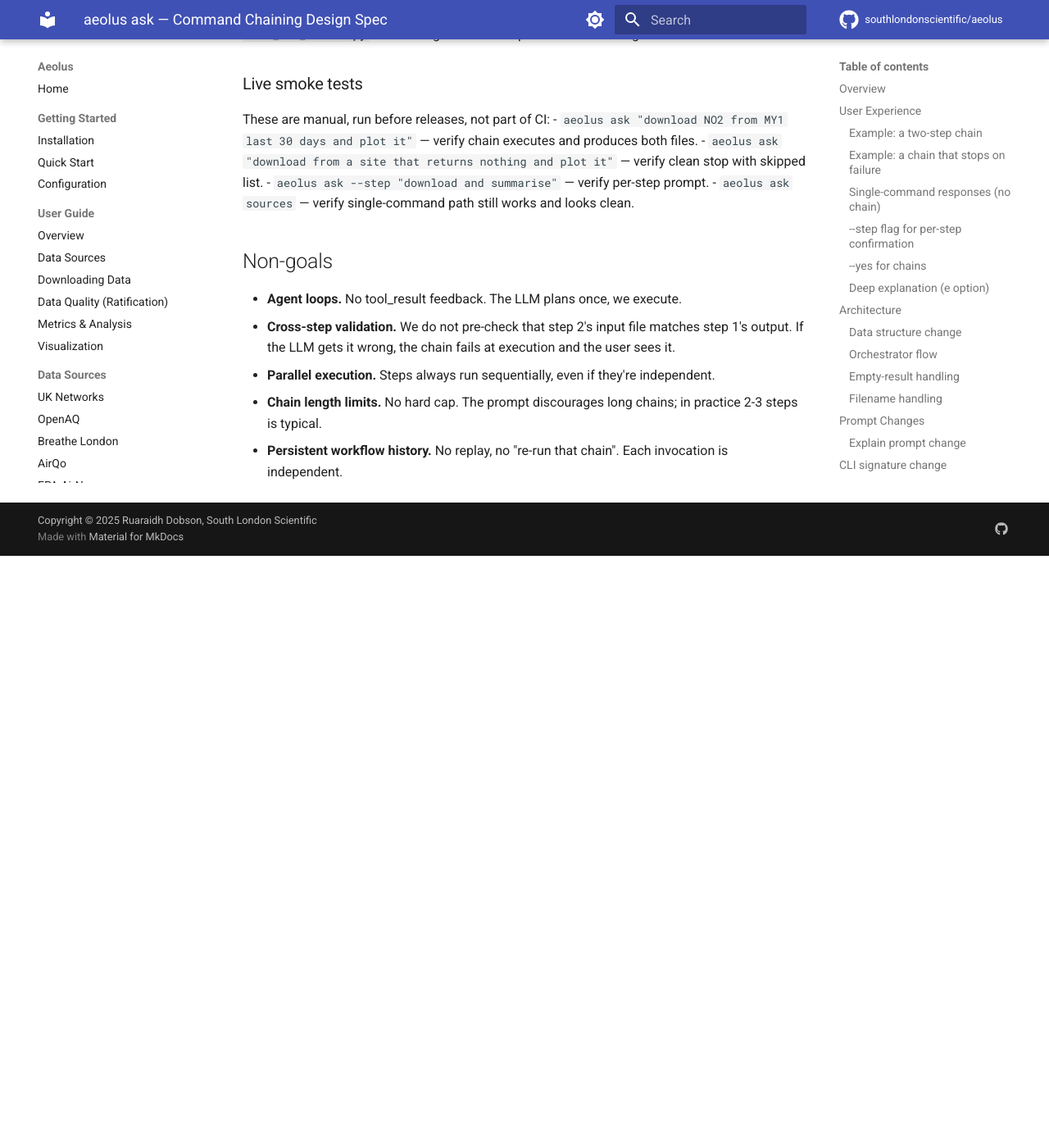
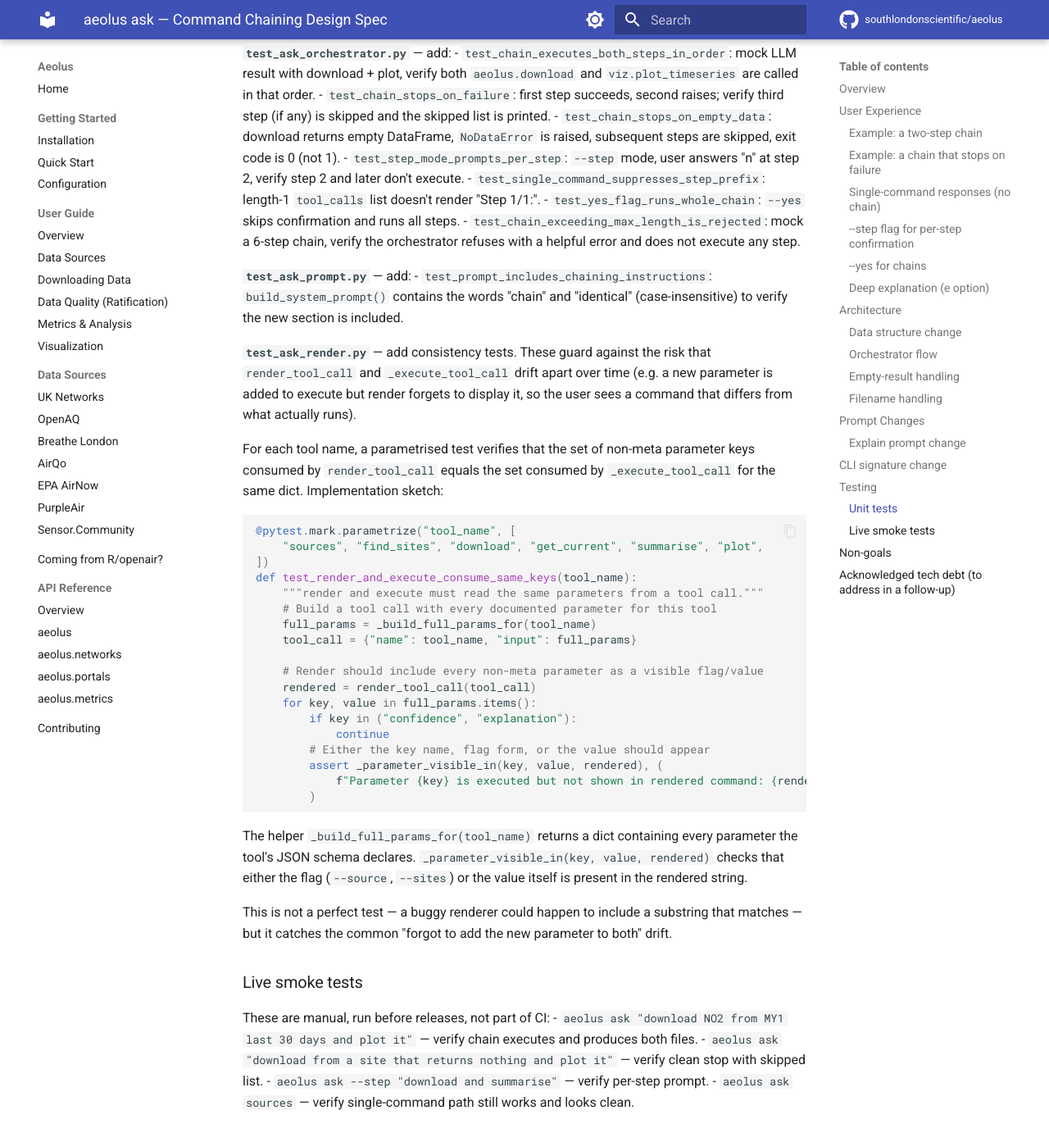
Before and after one commit to southlondonscientific/aeolus, an MkDocs documentation site: the page built from docs/superpowers/specs/2026-04-10-aeolus-ask-chaining-design.md, in a window 1280 px wide and 1400 px high, scrolled down 7602 px. Shown: the top 1393 px of the window at 82% size. Built offline with MkDocs 1.6.1 and Material for MkDocs 9.7.7, drawn with Linux system fonts in a browser that asks for light colours; comment, search, counter and statistics services are not loaded; before the commit the page ends 8280 px from its top, so only the background shows below that; some of the changed text lies outside the part shown.

Commit message:
docs: tighten chaining spec with length cap, no-find-sites rule, consistency tests
- MAX_CHAIN_LENGTH = 5 with a helpful rejection message
- Prompt rule: use download --near directly, do not chain find_sites first
- Render/execute consistency tests guard against drift between functions
- Acknowledge commands/_execute_tool_call duplication as follow-up tech debt

Co-Authored-By: Claude Opus 4.6 (1M context) <noreply@anthropic.com>

````diff
--- a/docs/superpowers/specs/2026-04-10-aeolus-ask-chaining-design.md
+++ b/docs/superpowers/specs/2026-04-10-aeolus-ask-chaining-design.md
@@ -137,9 +137,21 @@ Text-only responses are unchanged: `{"type": "text", "text": "..."}`.
 `_confirm_and_execute` becomes `_confirm_and_execute_chain`. Pseudocode:
 
 ```python
+MAX_CHAIN_LENGTH = 5
+
 def _confirm_and_execute_chain(result, query, yes, step_mode):
     calls = result["tool_calls"]
     n = len(calls)
+
+    # Defensive cap — the prompt already discourages long chains, but be
+    # belt-and-braces in case the LLM goes off-piste.
+    if n > MAX_CHAIN_LENGTH:
+        print_error(ValueError(
+            f"The model proposed a chain of {n} steps, which exceeds the "
+            f"maximum of {MAX_CHAIN_LENGTH}. This usually means the request "
+            "was interpreted too broadly. Please rephrase more specifically."
+        ))
+        raise typer.Exit(code=1)
 
     # Display the full plan
     for i, call in enumerate(calls, 1):
@@ -251,8 +263,15 @@ Rules for chaining:
 3. Each step still needs its own confidence and explanation fields. Answer
    them per step, not for the whole chain.
 
-4. Keep chains short. A typical chain is 2-3 steps. If a request seems to
-   need more, your interpretation is probably wrong.
+4. Keep chains short. A typical chain is 2-3 steps, and the maximum is 5.
+   If a request seems to need more, your interpretation is probably wrong —
+   ask yourself whether a single command would work instead.
+
+5. If you need site codes for a download, use `download` with near_lat/near_lon
+   directly. Do NOT chain find_sites before download — find_sites prints a
+   table to the terminal, and you cannot see its output when planning the
+   next step, so the download step would have to guess site codes. The
+   download tool handles location-based site discovery internally.
 ```
 
 Plus one or two examples added to the static knowledge section showing chained queries and their expected tool-call shapes.
@@ -318,11 +337,39 @@ def ask(
 - `test_step_mode_prompts_per_step`: `--step` mode, user answers "n" at step 2, verify step 2 and later don't execute.
 - `test_single_command_suppresses_step_prefix`: length-1 `tool_calls` list doesn't render "Step 1/1:".
 - `test_yes_flag_runs_whole_chain`: `--yes` skips confirmation and runs all steps.
+- `test_chain_exceeding_max_length_is_rejected`: mock a 6-step chain, verify the orchestrator refuses with a helpful error and does not execute any step.
 
 **`test_ask_prompt.py`** — add:
 - `test_prompt_includes_chaining_instructions`: `build_system_prompt()` contains the words "chain" and "identical" (case-insensitive) to verify the new section is included.
 
-**`test_ask_render.py`** — no changes. Render is per-call and unchanged.
+**`test_ask_render.py`** — add consistency tests. These guard against the risk that `render_tool_call` and `_execute_tool_call` drift apart over time (e.g. a new parameter is added to execute but render forgets to display it, so the user sees a command that differs from what actually runs).
+
+For each tool name, a parametrised test verifies that the set of non-meta parameter keys consumed by `render_tool_call` equals the set consumed by `_execute_tool_call` for the same dict. Implementation sketch:
+
+```python
+@pytest.mark.parametrize("tool_name", [
+    "sources", "find_sites", "download", "get_current", "summarise", "plot",
+])
+def test_render_and_execute_consume_same_keys(tool_name):
+    """render and execute must read the same parameters from a tool call."""
+    # Build a tool call with every documented parameter for this tool
+    full_params = _build_full_params_for(tool_name)
+    tool_call = {"name": tool_name, "input": full_params}
+
+    # Render should include every non-meta parameter as a visible flag/value
+    rendered = render_tool_call(tool_call)
+    for key, value in full_params.items():
+        if key in ("confidence", "explanation"):
+            continue
+        # Either the key name, flag form, or the value should appear
+        assert _parameter_visible_in(key, value, rendered), (
+            f"Parameter {key} is executed but not shown in rendered command: {rendered}"
+        )
+```
+
+The helper `_build_full_params_for(tool_name)` returns a dict containing every parameter the tool's JSON schema declares. `_parameter_visible_in(key, value, rendered)` checks that either the flag (`--source`, `--sites`) or the value itself is present in the rendered string.
+
+This is not a perfect test — a buggy renderer could happen to include a substring that matches — but it catches the common "forgot to add the new parameter to both" drift.
 
 ### Live smoke tests
 
@@ -337,5 +384,12 @@ These are manual, run before releases, not part of CI:
 - **Agent loops.** No tool_result feedback. The LLM plans once, we execute.
 - **Cross-step validation.** We do not pre-check that step 2's input file matches step 1's output. If the LLM gets it wrong, the chain fails at execution and the user sees it.
 - **Parallel execution.** Steps always run sequentially, even if they're independent.
-- **Chain length limits.** No hard cap. The prompt discourages long chains; in practice 2-3 steps is typical.
 - **Persistent workflow history.** No replay, no "re-run that chain". Each invocation is independent.
+
+## Acknowledged tech debt (to address in a follow-up)
+
+**Duplication between `commands/*.py` and `_execute_tool_call`.** The orchestrator's `_execute_tool_call` reimplements the action of each CLI command rather than calling them. This means every CLI command change (e.g. when `--near` was added to `download`) has to be reflected in two places, and this spec's `NoDataError` raising only lives in the orchestrator copy. The chaining work makes the duplication slightly worse.
+
+The correct fix is a shared `ops/` module: pure functions like `ops.download(source, sites, start, end, ...)` that both `commands/download.py` and `_execute_tool_call` call into. Render becomes a separate concern that operates on the same parameter dict. This would also make the render/execute consistency enforceable by construction rather than by tests.
+
+We are deliberately deferring this refactor to its own PR. Bundling it with chaining would make the diff huge and hard to review. The consistency tests added in this spec catch the most likely drift in the meantime.
````
